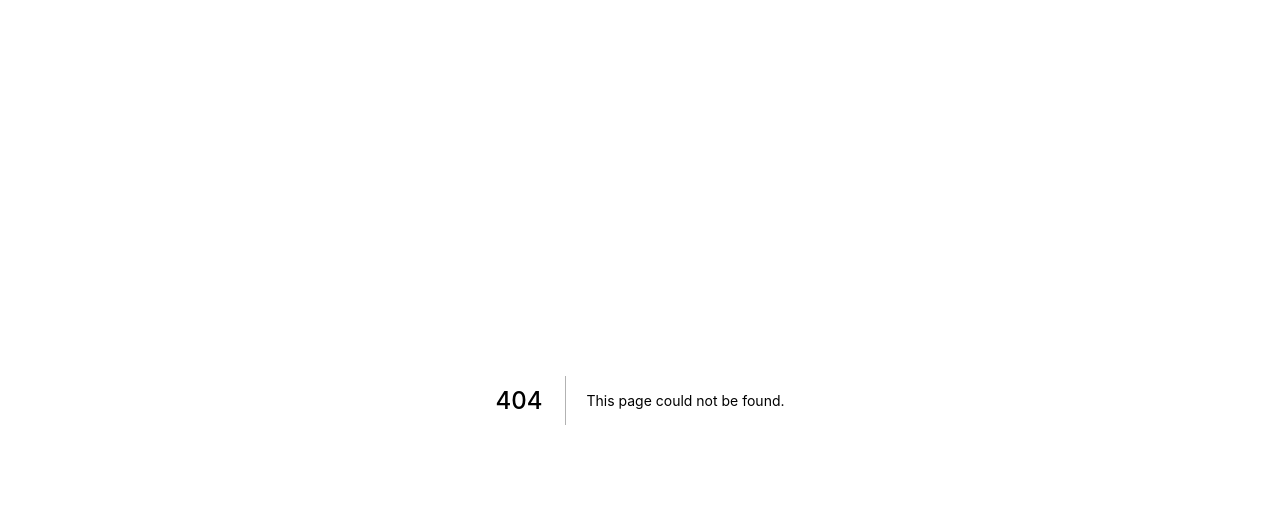
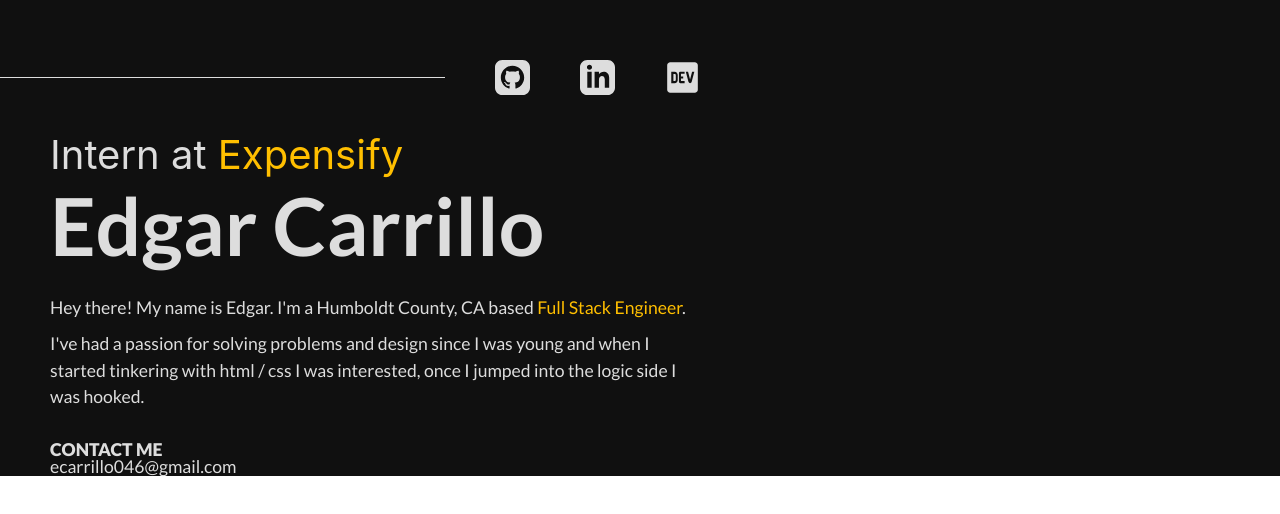
Before and after one commit to ec-rilo/edgarcodes, a Next.js app: page /LandingPage in a window 1280 px wide. Before the commit this address had no page. Shown: the top 514 px of the page. Built offline with nearby package versions, Linux system fonts and the light colour scheme.

Commit message:
feat: add text content to landing page

```diff
--- /dev/null
+++ b/pages/LandingPage.tsx
@@ -0,0 +1,42 @@
+import styled from 'styled-components';
+
+// Assets
+import viewport from '../viewportSizes';
+
+// Components
+import StyledSocialBanner from  '../components/SocialBanner/SocialBanner';
+import StyledContentContainer from '../components/LandingPage/ContentCont';
+
+const StyledContainer1 = styled.div`
+  display: flex;
+  flex-direction: column;
+  padding-top: 30px;
+  gap: 40px;
+
+  @media (${viewport.xl}) {
+    padding-top: 60px;
+  }
+`;
+
+interface LandingPageProps {
+  readonly className?: string;
+}
+
+function LandingPage ({ className }: LandingPageProps) {
+  return (
+    <div className={className}>
+      <StyledContainer1>
+        <StyledSocialBanner />
+        <StyledContentContainer />
+      </StyledContainer1>
+    </div>
+  )
+}
+
+const StyledLandingPage = styled(LandingPage)`
+  background-color: var(--clr-onyx);
+  display: flex;
+  flex-direction: column;
+`;
+
+export default StyledLandingPage;
```
